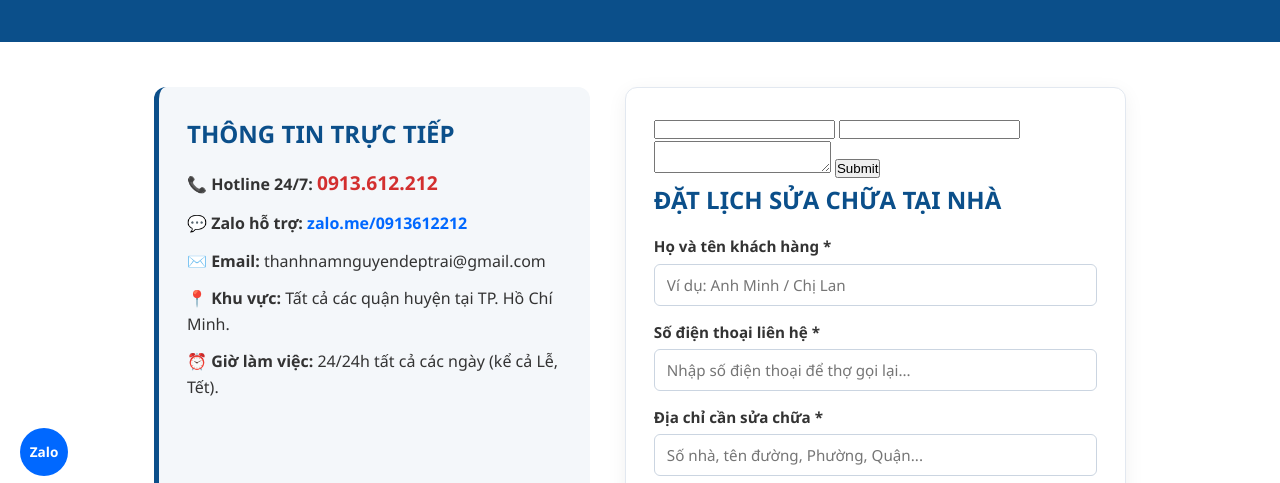
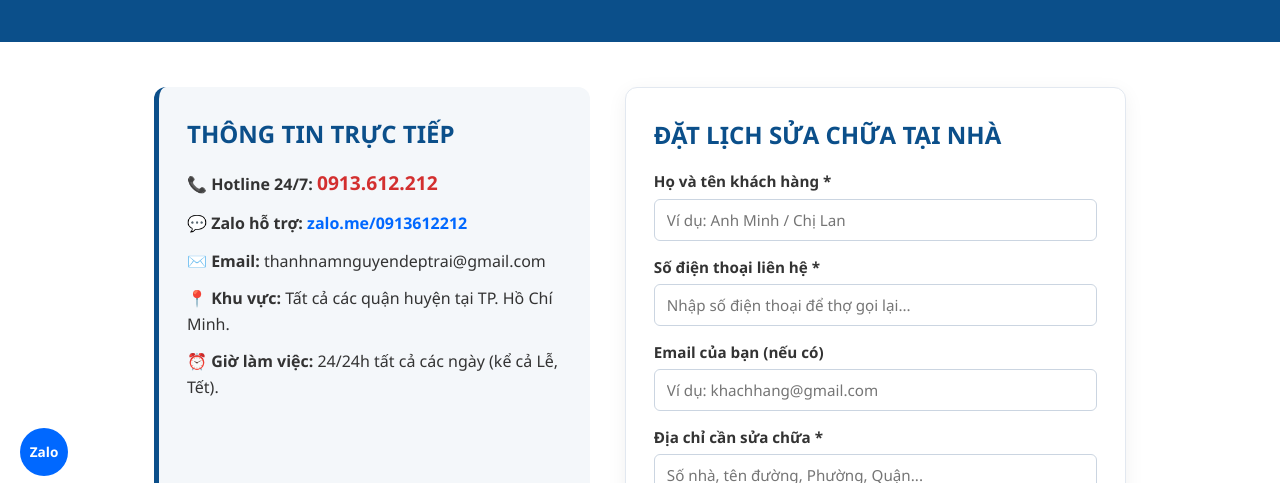
Before and after one commit to thanhnamnguyendeptrai-dotcom/congtydiennuocthucnguyen, a plain HTML site: page lienhe.html in a window 1280 px wide. Shown: the part 246-729 px from the top of the page. Drawn offline with Linux system fonts and the light colour scheme.

Commit message:
Update lienhe.html

```diff
--- a/lienhe.html
+++ b/lienhe.html
@@ -79,14 +79,8 @@
         </div>
 
         <div class="form-box">
+            <h2>ĐẶT LỊCH SỬA CHỮA TẠI NHÀ</h2>
             <form action="https://api.web3forms.com/submit" method="POST">
-  <input type="hidden" name="access_key" value="100947e5-267f-4427-a57f-7af1561cdda0">
-  <input type="text" name="name" required>
-  <input type="email" name="email" required>
-  <textarea name="message" required></textarea>
-  <button type="submit">Submit</button>
-            <h2>ĐẶT LỊCH SỬA CHỮA TẠI NHÀ</h2>
-            <form action="https://web3forms.com" method="POST">
                 <input type="hidden" name="access_key" value="100947e5-267f-4427-a57f-7af1561cdda0">
                 <input type="hidden" name="subject" value="ĐƠN ĐẶT THỢ MỚI - ĐIỆN NƯỚC THỨC NGUYỄN">
 
@@ -98,6 +92,11 @@
                 <div class="form-group">
                     <label>Số điện thoại liên hệ *</label>
                     <input type="tel" name="phone" placeholder="Nhập số điện thoại để thợ gọi lại..." required>
+                </div>
+
+                <div class="form-group">
+                    <label>Email của bạn (nếu có)</label>
+                    <input type="email" name="email" placeholder="Ví dụ: khachhang@gmail.com">
                 </div>
 
                 <div class="form-group">
```
